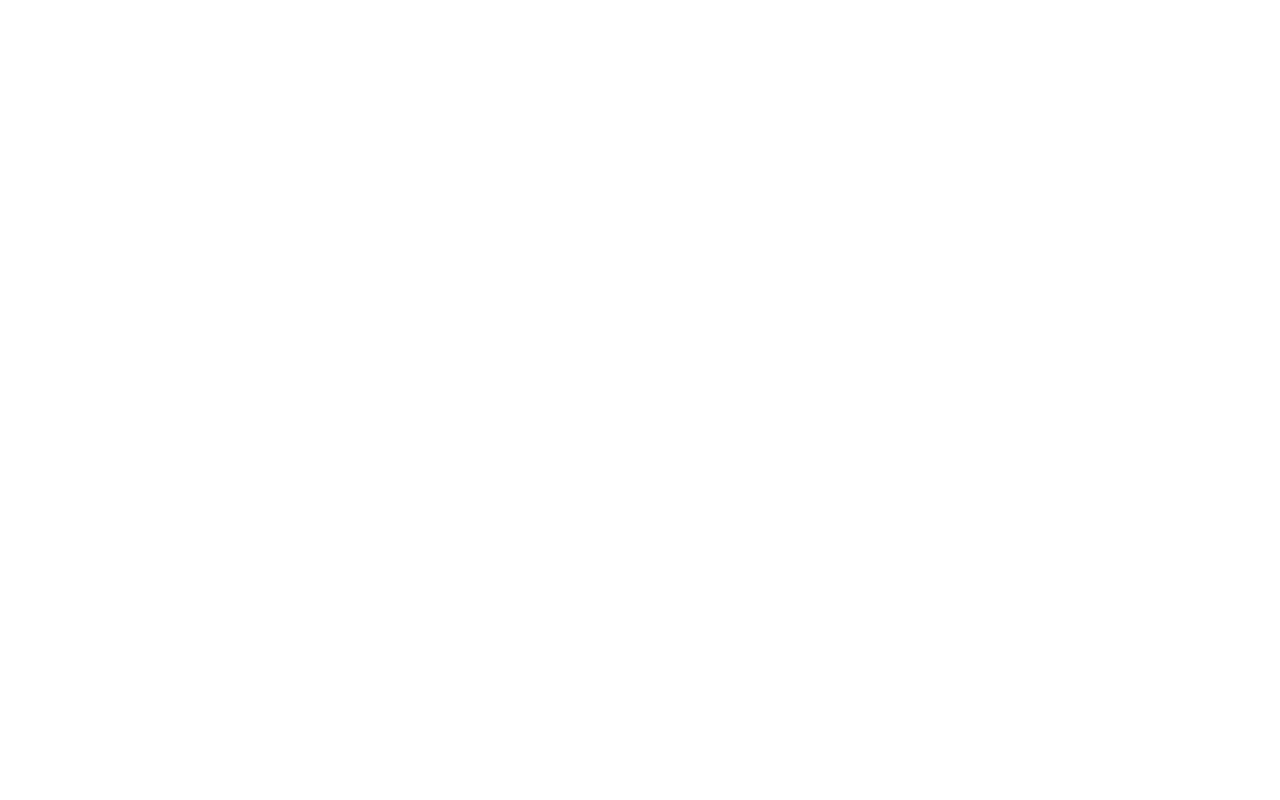
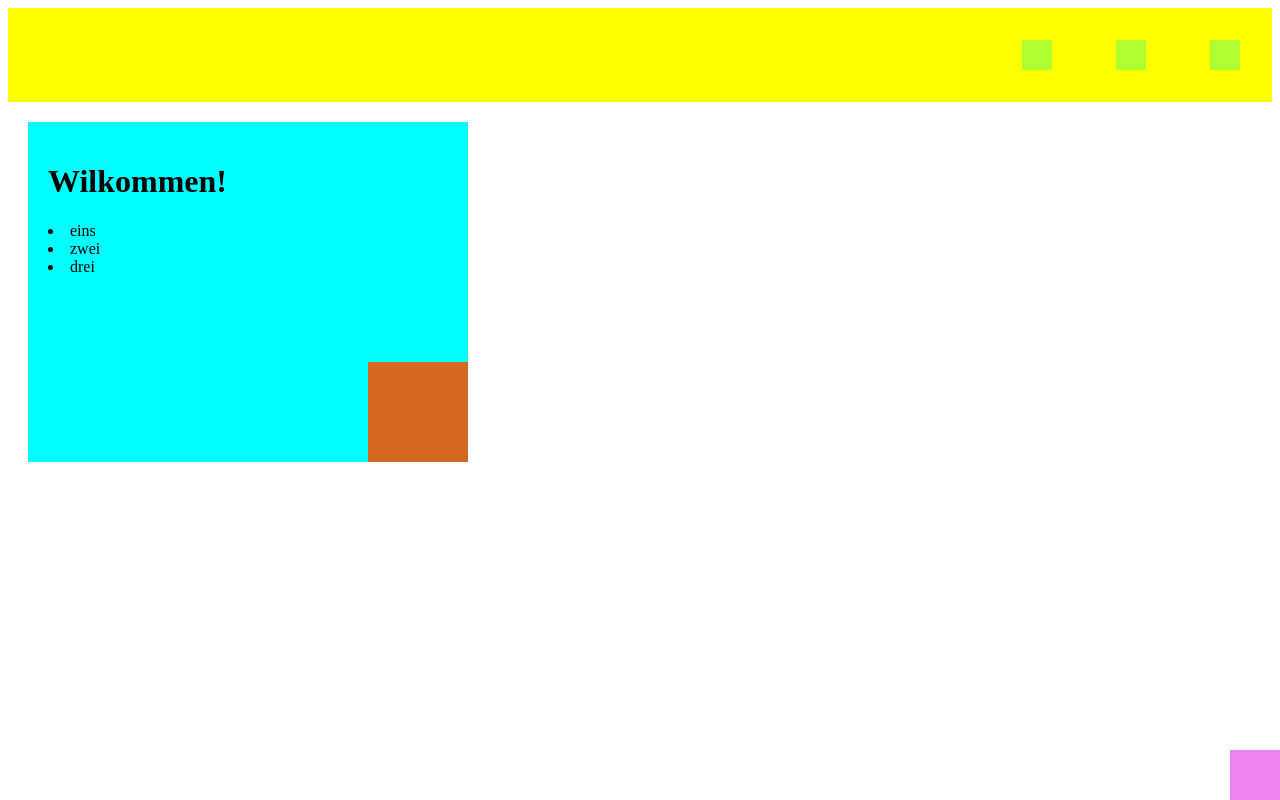
Before and after one commit to derkarma/SWP-WEB, a plain HTML site: page WEBCSSHTMLTests/test2.html in a window 1280 px wide. Drawn offline with Linux system fonts and the light colour scheme.

Commit message:
css-html test2 done

```diff
--- a/WEBCSSHTMLTests/test2.css
+++ b/WEBCSSHTMLTests/test2.css
@@ -0,0 +1,43 @@
+
+.flexcontainer{
+    background-color: yellow;
+    display: flex;
+    flex-direction:row;
+    justify-content: flex-end;
+    align-items: flex-end;
+
+}
+
+.yellowbox{
+    background-color: greenyellow;
+    width: 30px;
+    height: 30px;
+    margin: 2rem;
+}
+
+.container{
+    background-color: aqua;
+    position: relative;
+    margin: 20px;
+    padding: 20px;
+    width: 400px;
+    height: 300px;
+}
+
+.brownbox{
+    background-color:chocolate;
+    position: absolute;
+    width: 100px;
+    height: 100px;
+    right: 0;
+    bottom: 0;
+}
+
+.violetbox{
+    background-color: violet;
+    position: absolute;
+    width: 50px;
+    height: 50px;
+    bottom:0px;
+    right: 0px;
+}
--- a/WEBCSSHTMLTests/test2.html
+++ b/WEBCSSHTMLTests/test2.html
@@ -5,8 +5,29 @@
     <meta http-equiv="X-UA-Compatible" content="IE=edge">
     <meta name="viewport" content="width=device-width, initial-scale=1.0">
     <title>Document</title>
+    <link rel="stylesheet" href="test2.css">
 </head>
+
 <body>
+
+   <div class="flexcontainer">
+     <div class="yellowbox"></div>
+     <div class="yellowbox"></div>
+     <div class="yellowbox"></div>
+   </div>
+
+   <div class="container">
+    <h1>Wilkommen!</h1>
+    <li>eins</li>
+    <li>zwei</li>
+    <li>drei</li>
+    <div class="brownbox"></div>
+   </div>
+
+
+   <div class="violetbox"></div>
+
+
 
 </body>
 </html>
```
